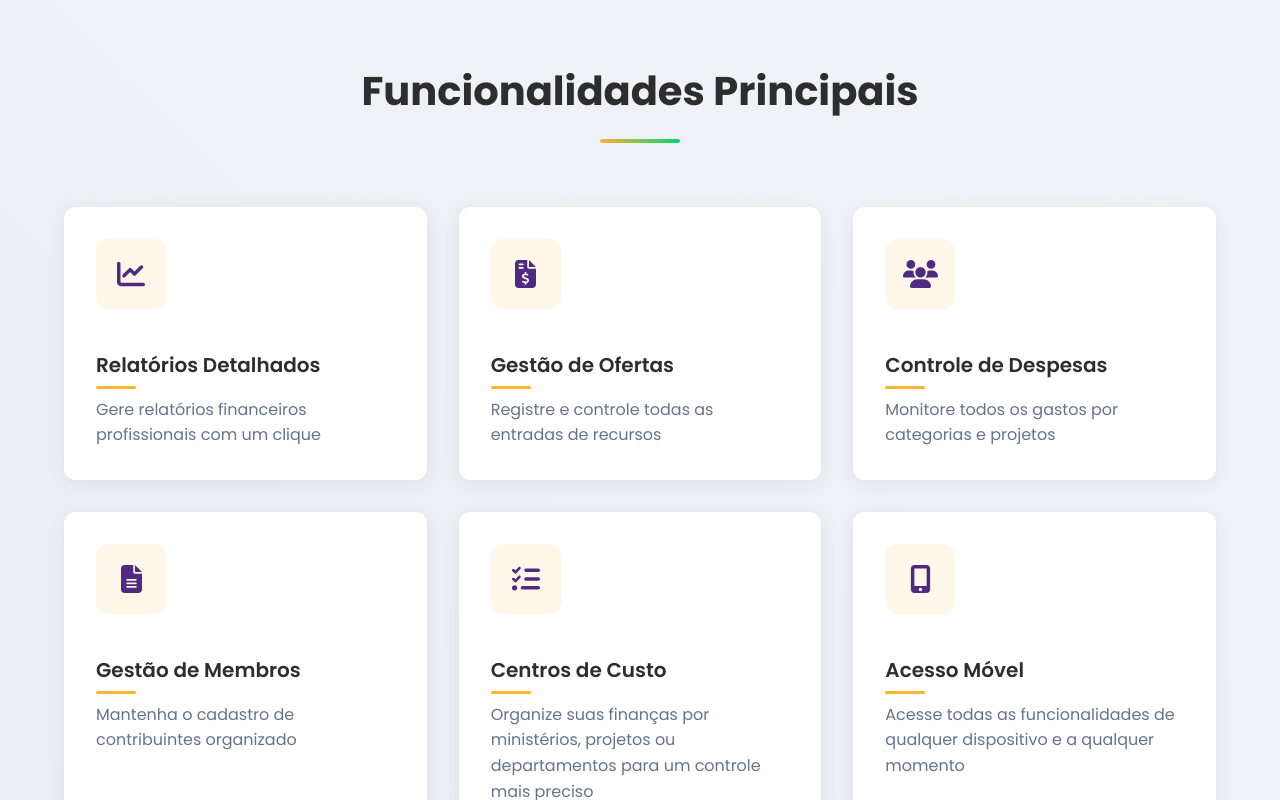
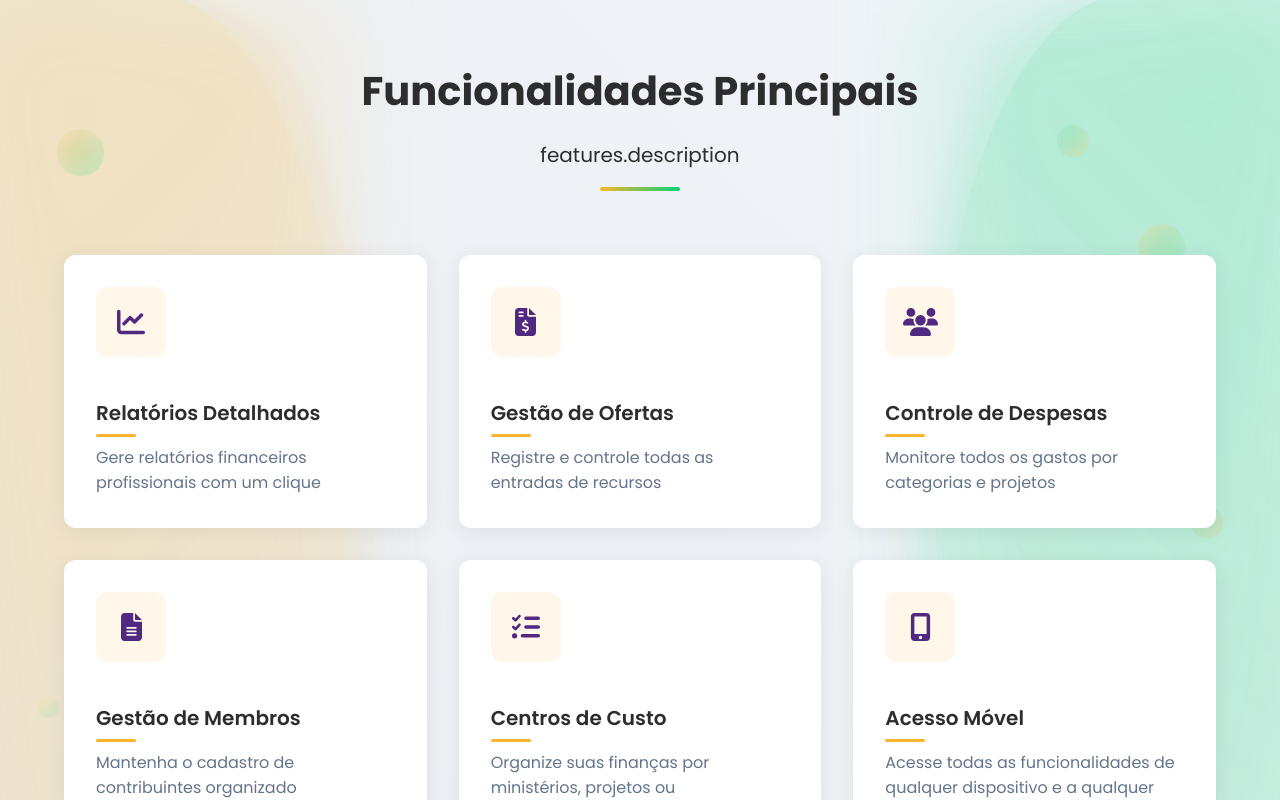
Before and after one commit to abejarano/church_finance_website, a Vue app: page / in a window 1280 px wide. Shown: the part 940-1740 px from the top of the page. Built offline with nearby package versions, Linux system fonts and the light colour scheme.

Commit message:
feat: add decorative shapes with circles and scroll animation to FeaturesSection

```diff
--- a/src/components/home/FeaturesSection.vue
+++ b/src/components/home/FeaturesSection.vue
@@ -1,7 +1,26 @@
 <template>
     <section id="features" class="features section">
+      <div class="decorative-shape left" data-scroll>
+        <div class="shape-content">
+          <div class="circle" style="top: 15%; left: 25%"></div>
+          <div class="circle" style="top: 45%; left: 40%"></div>
+          <div class="circle" style="top: 75%; left: 20%"></div>
+          <div class="circle" style="top: 35%; left: 65%"></div>
+          <div class="circle" style="top: 85%; left: 55%"></div>
+        </div>
+      </div>
+      <div class="decorative-shape right" data-scroll>
+        <div class="shape-content">
+          <div class="circle" style="top: 25%; right: 35%"></div>
+          <div class="circle" style="top: 55%; right: 25%"></div>
+          <div class="circle" style="top: 80%; right: 45%"></div>
+          <div class="circle" style="top: 15%; right: 60%"></div>
+          <div class="circle" style="top: 65%; right: 65%"></div>
+        </div>
+      </div>
       <div class="container">
         <h2 class="section-title">{{ $t('features.title') }}</h2>
+        <p class="section-description">{{ $t('features.description') }}</p>
         <div class="features-grid">
           <FeatureCard
             v-for="feature in features"
@@ -14,22 +33,66 @@
     </section>
   </template>
 
-  <script lang="ts">
-  import { defineComponent, computed } from 'vue';
+  <script setup lang="ts">
+  import { computed, onMounted, onUnmounted } from '@vue/runtime-core';
   import { useI18n } from 'vue-i18n';
   import FeatureCard from '@/components/ui/FeatureCard.vue';
-  import type { Feature } from '@/types';
 
-  export default defineComponent({
-    name: 'FeaturesSection',
-    components: {
-      FeatureCard
-    },
-    setup() {
-      const { t, locale } = useI18n();
+  const { t } = useI18n();
 
-      // Usar computed para que las características se actualicen cuando cambie el idioma
-      const features = computed(() => [
+  const handleScroll = () => {
+    const shapes = document.querySelectorAll('.decorative-shape');
+    const featuresSection = document.getElementById('features');
+
+    if (featuresSection) {
+      const sectionRect = featuresSection.getBoundingClientRect();
+      const windowHeight = window.innerHeight;
+      const triggerPoint = windowHeight * 0.2; // 20% from the top of viewport
+
+      shapes.forEach((shape) => {
+        // Check if section is entering viewport
+        if (sectionRect.top <= triggerPoint && sectionRect.bottom >= 0) {
+          shape.setAttribute('data-scroll', 'in');
+        } else {
+          shape.setAttribute('data-scroll', 'out');
+        }
+      });
+    }
+  };
+
+  let rafId: number | null = null;
+
+  const throttledScroll = () => {
+    if (!rafId) {
+      rafId = requestAnimationFrame(() => {
+        handleScroll();
+        rafId = null;
+      });
+    }
+  };
+
+  onMounted(() => {
+    window.addEventListener('scroll', throttledScroll, { passive: true });
+    // Initial check
+    setTimeout(handleScroll, 100);
+  });
+
+  onUnmounted(() => {
+    window.removeEventListener('scroll', throttledScroll);
+    if (rafId) {
+      cancelAnimationFrame(rafId);
+    }
+  });
+
+  interface Feature {
+    id: number;
+    icon: string;
+    title: string;
+    description: string;
+  }
+
+  // Usar computed para que las características se actualicen cuando cambie el idioma
+  const features = computed<Feature[]>(() => [
         {
           id: 1,
           icon: 'chart-line',
@@ -66,13 +129,7 @@
           title: t('features.feature6.title'),
           description: t('features.feature6.description')
         }
-      ]);
-
-      return {
-        features
-      };
-    }
-  });
+  ]);
   </script>
 
   <style lang="scss" scoped>
@@ -80,6 +137,104 @@
     background-color: $light-gray;
     position: relative;
     overflow: hidden;
+
+    .decorative-shape {
+      position: absolute;
+      top: 0;
+      height: 100%;
+      width: 30%;
+      pointer-events: none;
+      z-index: 1;
+      opacity: 0;
+      transition: all 0.6s cubic-bezier(0.4, 0, 0.2, 1);
+      transform: translateY(30px);
+
+      &.left {
+        left: -3%;
+
+        .shape-content {
+          background: linear-gradient(135deg, rgba($accent, 0.15) 0%, rgba($accent, 0.08) 100%);
+          border-radius: 0 70% 70% 0;
+          transform-origin: left center;
+          box-shadow: 20px 0 40px rgba($accent, 0.1);
+        }
+
+        &[data-scroll='in'] {
+          opacity: 1;
+          transform: translateY(0);
+        }
+      }
+
+      &.right {
+        right: -3%;
+
+        .shape-content {
+          background: linear-gradient(225deg, rgba($secondary, 0.15) 0%, rgba($secondary, 0.08) 100%);
+          border-radius: 70% 0 0 70%;
+          transform-origin: right center;
+          box-shadow: -20px 0 40px rgba($secondary, 0.1);
+        }
+
+        &[data-scroll='in'] {
+          opacity: 1;
+          transform: translateY(0);
+        }
+      }
+
+      .shape-content {
+        position: absolute;
+        width: 100%;
+        height: 100%;
+        transition: transform 0.6s cubic-bezier(0.4, 0, 0.2, 1);
+        overflow: visible;
+        z-index: 2;
+
+        .circle {
+          position: absolute;
+          width: 45px;
+          height: 45px;
+          border-radius: 50%;
+          background: linear-gradient(135deg, rgba($accent, 0.2) 0%, rgba($secondary, 0.2) 100%);
+          box-shadow: inset 0 0 20px rgba(255, 255, 255, 0.2);
+          animation: float 6s infinite;
+          z-index: 3;
+
+          &:nth-child(even) {
+            width: 30px;
+            height: 30px;
+            animation-delay: -3s;
+            animation-duration: 8s;
+            background: linear-gradient(135deg, rgba($secondary, 0.2) 0%, rgba($accent, 0.2) 100%);
+          }
+
+          &:nth-child(3n) {
+            width: 20px;
+            height: 20px;
+            animation-delay: -2s;
+            animation-duration: 7s;
+            background: linear-gradient(135deg, rgba($accent, 0.15) 0%, rgba($secondary, 0.15) 100%);
+          }
+        }
+
+        &:after {
+          content: '';
+          position: absolute;
+          inset: 0;
+          background: inherit;
+          filter: blur(50px);
+          z-index: 1;
+        }
+
+        @keyframes float {
+          0%, 100% {
+            transform: translateY(0) scale(1) rotate(0deg);
+          }
+          50% {
+            transform: translateY(-15px) scale(1.1) rotate(5deg);
+          }
+        }
+      }
+    }
 
     &::before {
       content: '';
@@ -100,7 +255,16 @@
     .section-title {
       color: $text;
       position: relative;
-      margin-bottom: $spacing-3xl;
+      margin-bottom: $spacing-md;
+    }
+
+    .section-description {
+      color: $text;
+      font-size: $font-size-lg;
+      max-width: 800px;
+      margin: 0 auto $spacing-3xl;
+      text-align: center;
+      line-height: 1.6;
 
       &::after {
         content: '';
```
